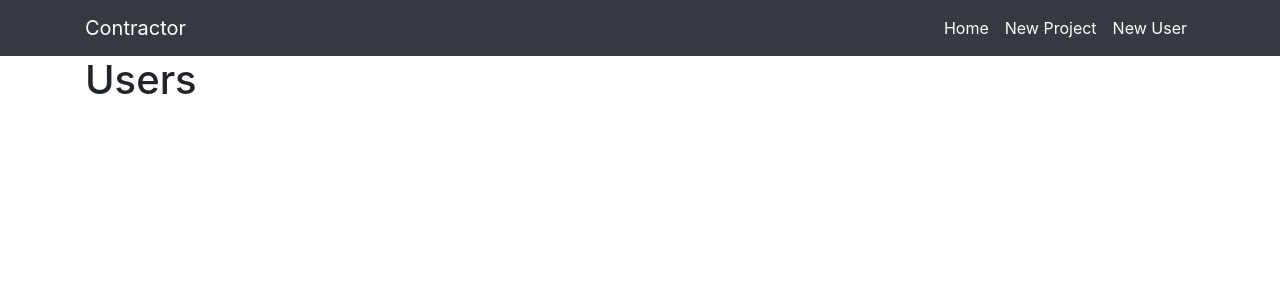
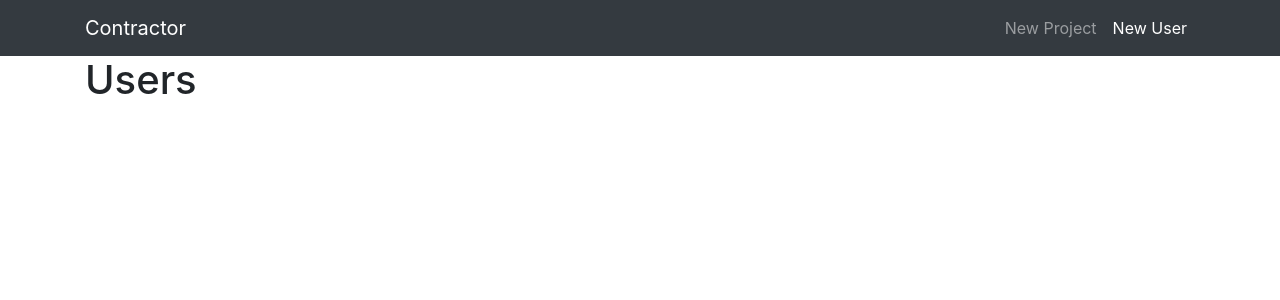
Before and after one commit to SamuelFolledo/Contractor, a Flask app: page / in a window 1280 px wide. Shown: the top 300 px of the page. Run offline with Flask 2, Linux system fonts and the light colour scheme; data that the repository does not hold is empty; some libraries are stand-ins or nearby versions.

Commit message:
[add] added active and not active nav item

```diff
--- a/templates/partials/navbar.html
+++ b/templates/partials/navbar.html
@@ -1,7 +1,7 @@
 <!-- templates/partials/navbar.html -->
 
 <nav class='navbar bg-dark navbar-dark navbar-expand-lg'> <!--expand at large shows the navBarResponsive item until it shrinks to devices screen-->
-    <div class='container'>
+    <div class='container'><!--another options are: container-fluid-->
 
         <div class='navbar-header'>
             <a class='navbar-brand' href='/'>
@@ -16,14 +16,11 @@
         <!--The nav itself-->
         <div class="collapse navbar-collapse" id="navbarResponsive">
             <ul class="navbar-nav ml-auto">
-                <li class="nav-item active"> <!--Default active with link nav item-->
-                    <a class="nav-link" href="/">Home</a>
-                </li>
-                <li class="nav-item active">
+                <li id="link-new-project" class="nav-item">
                     <a class="nav-link" href="/projects/new">New Project</a>
                 </li>
-                <li class="nav-item active">
-                        <a class="nav-link" href="/users/new">New User</a>
+                <li id="link-new-user" class="nav-item">
+                    <a class="nav-link active" href="/users/new">New User</a>
                 </li>
             </ul>
         </div>
```
